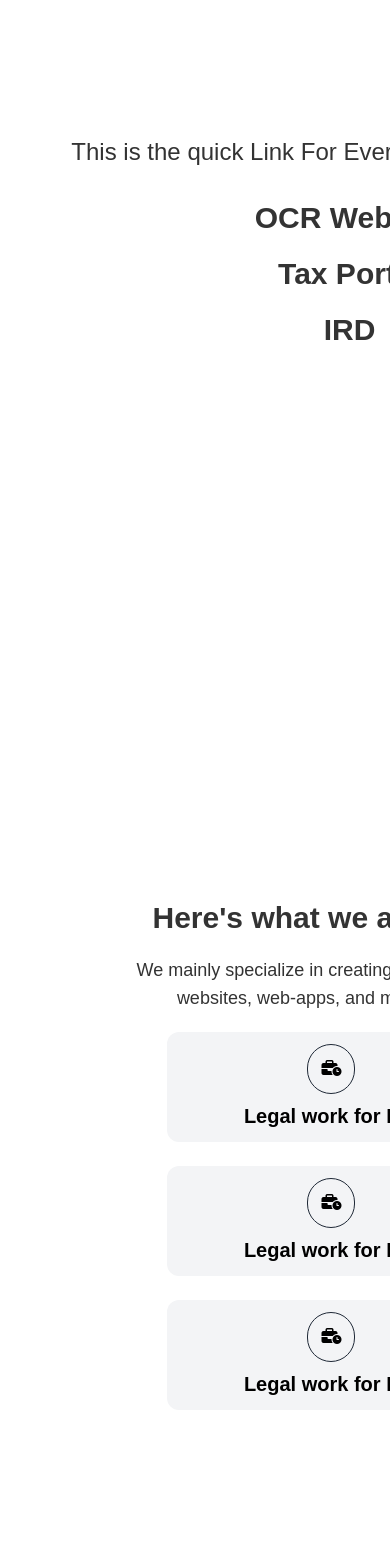
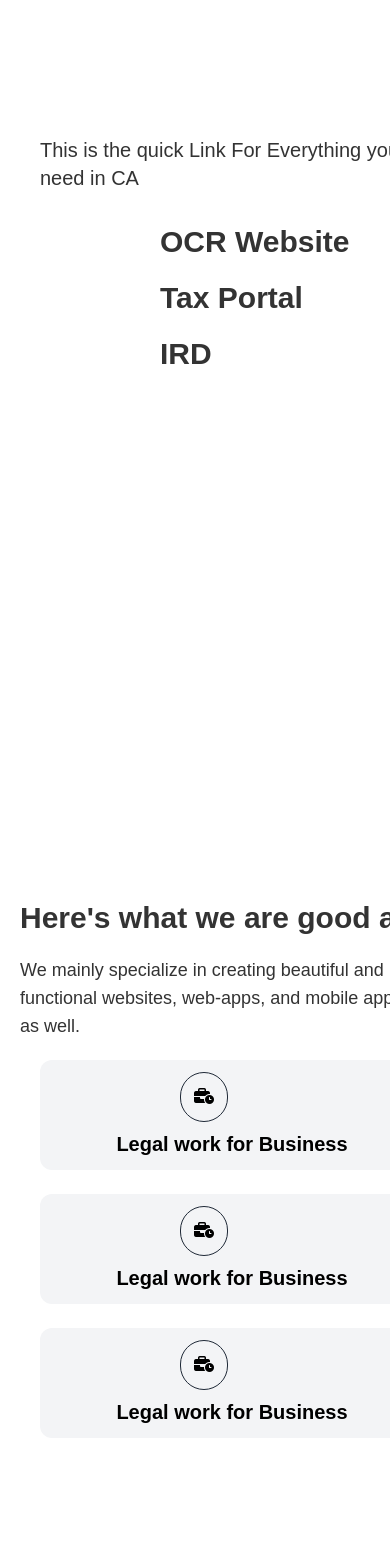
Before and after one commit to bhuwanpp/Kdr-Single-Page, a React (Vite) app: page / in a window 390 px wide. Shown: the part 3700-5268 px from the top of the page. Built offline with nearby package versions, Linux system fonts and the light colour scheme.

Commit message:
made responsive in contact page services
quick links

```diff
--- a/src/Routes/Contact.jsx
+++ b/src/Routes/Contact.jsx
@@ -51,15 +51,15 @@ export default function ContactUs() {
 
 
   return(
-<div className="contact-us  pt-32 grid gap-5  text-2xl  justify-center ml-20" id="contact">
-<h5 className="text-center  text-3xl font-bold underline">Contact Information</h5>
-  <div className="phone flex items-center gap-10">
-  <i className="fa-solid fa-phone text-5xl mr-5"></i>
-  <p className="hover:scale-105 duration-1000 cursor-pointer  underline underline-offset-2 text-blue-600 " onClick={() => handleNumberClick('9847508342')}>+977 9847508342 </p>
-  <p>[H.O.]</p>
+<div className="contact-us  pt-32 grid gap-5  text-2xl  sm:justify-center justify-start ml-10 " id="contact">
+<h5 className=" text-start sm:text-center  text-3xl font-bold underline">Contact Information</h5>
+  <div className="phone grid gap-5 sm:flex items-center ">
+  <i className="fa-solid fa-phone text-5xl ml-10 sm:ml-0 mr-5"></i>
+  <p className="  hover:scale-105 duration-1000 cursor-pointer  underline underline-offset-2 text-blue-600 " onClick={() => handleNumberClick('9847508342')}>+977 9847508342 </p>
+  <p className="ml-10 sm:ml-0">[H.O.]</p>
 
   <p className="hover:scale-105 duration-1000 cursor-pointer  underline underline-offset-2 text-blue-600 " onClick={() => handleNumberClick('98036108050')}>+977 9803610850 </p>
-  <p>[B.O.]</p>
+  <p className="ml-10 sm:ml-0">[B.O.]</p>
   </div>
   {/* whatsapp */}
   <div className="whatsapp flex">
@@ -74,34 +74,34 @@ export default function ContactUs() {
   {/* gmail */}
   <div className="gmail flex">
     <p>Gmail : </p>
-    <p className="underline ml-9 underline-offset-2 text-blue-600 cursor-pointer hover:scale-105 duration-1000" onClick={() => window.location.href = 'mailto: kdrconsultancy2078@gmail.com'}>kdrconsultancy2078@gmail.com</p>
+    <p className="underline sm:text-2xl text-xl  sm:ml-10 ml-3 underline-offset-2 text-blue-600 cursor-pointer hover:scale-105 duration-1000" onClick={() => window.location.href = 'mailto: kdrconsultancy2078@gmail.com'}>kdrconsultancy2078@gmail.com</p>
   </div>
 
 {/* address  */}
-<h5 className="text-center  text-3xl mt-10 font-bold underline">Address</h5>
+<h5 className=" ml-20 sm:ml-0 text-start sm:text-center  text-3xl mt-10 font-bold underline">Address</h5>
 {/* head office  */}
 
-<div className="head-office flex relative">
+<div className="head-office grid gap-1 sm:flex relative">
 <p className="mr-5">[Head Office]:</p>
 <a href="https://www.google.com/maps?output=search&q=kdr+consultancy&source=lnms&entry=mc&sa=X&ved=2ahUKEwii-I65x8yAAxXAyqACHUDSBZEQ0pQJegQICxAB" target="_blank">
-<p className="underline cursor-pointer">Putalisadak-28, Kathmandu (Near Shankardev Campus)
-<p className=" add-absolute absolute   pointer-events-none right-36 bg-blue-50 text-black rounded-md font-mono text-base border opacity-0">Click address to go to location </p>
+<p className="underline cursor-pointer w-96 sm:w-full">Putalisadak-28, Kathmandu (Near Shankardev Campus)
+<p className=" add-absolute absolute   pointer-events-none right-52 sm:right-36 bg-blue-50 text-black rounded-md font-mono text-base border opacity-0">Click address to go to location </p>
 </p>
 </a>
 </div>
 {/* Branch office */}
 
 
-<div className="branch-office flex">
+<div className="branch-office grid gap-1 sm:flex">
 <p className="mr-5">[Branch Office]:</p>
 <a href="#" target='_blank'>
-<p className="underline cursor-pointer">
+<p className="underline cursor-pointer w-96 sm:w-full">
 Sita RiceMill-02, Tilottama, Butwal
 </p>
 </a>
 </div>
-<div className="icon flex ml-80  w-20 mt-5 justify-between items-center">
-  <a href="https://www.facebook.com/KDRconsultacypvtltd" target="_blank">
+<div className="icon flex ml-24 sm:ml-0 justify-start sm:justify-center items-center mt-5">
+  <a href="https://www.facebook.com/KDRconsultacypvtltd" target="_blank" className="mr-10">
 <i className="fa-brands fa-square-facebook text-3xl hover:scale-110 duration-500 "></i>
   </a>
   <a href="https://www.instagram.com/kdr_consultancy_pvt_ltd/" target="_blank">
--- a/src/Routes/QuickLinks.jsx
+++ b/src/Routes/QuickLinks.jsx
@@ -3,10 +3,10 @@ import React from 'react'
 export default function QuickLinks() {
   return (
     <>
-    <div className="quick-links h-screen pt-52 text-xl text-center" id='quick-links'>
-      <h2 className='text-2xl'>This is the quick Link For Everything you need in CA </h2>
+    <div className="quick-links h-screen pt-52 text-xl  ml-10 sm:ml-0  text-start sm:text-center" id='quick-links'>
+      <h2 className='sm:text-2xl w-96 sm:w-full'>This is the quick Link For Everything you need in CA </h2>
 
-    <div className="links mt-8   text-3xl transition-all  font-semibold">
+    <div className="links mt-8 ml-28 sm:ml-0   text-3xl transition-all  font-semibold">
         <div className="ocr   mb-5 ">
         <a href="https://application.ocr.gov.np/faces/OnlineUserLogin.jsp" className='p-2  hover:underline  underline-offset-4 hover:drop-shadow-md ' target='_blank'>OCR Website</a>
           </div>
--- a/src/Routes/Services.jsx
+++ b/src/Routes/Services.jsx
@@ -4,87 +4,13 @@ import Services1 from "../services/Services1";
 import Services2 from "../services/Services2";
 import Services3 from "../services/Services3";
 
-// // js
-// const ServicesGrid = () => {
-//   const [isLegalVisible, setLegalVisible] = useState(false);
-//   const [isFirstVisible, setFirstVisible] = useState(false);
-//   const [isSecondVisible, setSecondVisible] = useState(false);
-
-//   const legalFun = () => {
-//     setLegalVisible(!isLegalVisible);
-//     setFirstVisible(false);
-//     setSecondVisible(false);
-//   };
-
-//   const firstLists = () => {
-//     setFirstVisible(!isFirstVisible);
-//   };
-//   const secondLists = () => {
-//     setSecondVisible(!isSecondVisible);
-//   };
-//   //end js
-
-//   // coponents
-
-// const DownList = ({ buttonLabel }) => {
-//   return (
-//     <div className="downList">
-//       <div className="one flex ml-24 mb-3 mt-3">
-//         <i className="fa-solid fa-arrow-turn-up rotate-90 mr-2"></i>
-//         <button>{buttonLabel}</button>
-//       </div>
-//       {/* Add more content as needed */}
-//     </div>
-//   );
-// };
-//   return (
-//     <>
-//       {/* services */}
-//       <div className="services flex justify-center  mr-5 mb-20 text-black">
-//     {/* legal work for business */}
-
-//         <div className="services-1  w-96 p-3 text-center ml-10 rounded-xl bg-gray-100 cursor-pointer hover:bg-white duration-500 hover:shadow-lg">
-//           <div className="up  w-12 mb-2 px-2 py-3 border border-gray-800  rounded-full  hover:shadow-lg ml-32">
-//           <i className="fa-solid fa-business-time"></i>
-//                </div>
-//           <button onClick={legalFun}>
-//             <h2 className="text-xl font-semibold">Legal work for Business</h2>
-//           </button>
-//           {isLegalVisible && ( // Only show the content if isLegalVisible is true
-//             <div className="lists">
-//               {/* one  */}
-//               <div className="one flex ml-20 mb-3 mt-3">
-//                 <i className="fa-solid fa-arrow-turn-up rotate-90 mr-2"></i>
-//                 <button onClick={firstLists}>Co.Registration</button>
-//               </div>
-//               {isFirstVisible && <DownList buttonLabel="OCR"/>}
-//               {isFirstVisible && <DownList buttonLabel="Ward"/>}
-//               {isFirstVisible && <DownList buttonLabel="IRD"/>}
-
-//               {/* two  */}
-//               <div className="one flex ml-20 mb-3 mt-3">
-//                 <i className="fa-solid fa-arrow-turn-up rotate-90 mr-2"></i>
-//                 <button onClick={secondLists}>Co.Renewal</button>
-//               </div>
-//               {isSecondVisible && <DownList buttonLabel="OCR"/>}
-//               {isSecondVisible && <DownList buttonLabel="Ward"/>}
-//               {isSecondVisible && <DownList buttonLabel="IRD"/>}
-
-
-//             </div>
-//           )}
-//         </div>
-//       </div>
-//     </>
-//   );
-// };
 
 const Services = () => {
   return (
-    <div className="main-services grid items-center justify-center pt-32  pb-20" id="services">
-      <div className="here mb-5">
-        <h2 className="text-3xl text-center mb-5 font-bold">Here's what we are good at.</h2>
-        <p className="text-lg text-center ml-5">We mainly specialize in creating beautiful and functional websites, web-apps, and mobile apps as well.</p>
+    <div className="main-services grid items-start sm:items-center justify-start sm:justify-center pt-32  pb-20" id="services">
+      <div className="here text-start sm:text-center mb-5">
+        <h2 className="text-3xl ml-5 sm:ml-0  mb-5 font-bold">Here's what we are good at.</h2>
+        <p className="text-lg w-96  ml-5">We mainly specialize in creating beautiful and functional websites, web-apps, and mobile apps as well.</p>
       </div>
       <div className="service-components grid gap-6 ">
 
--- a/src/services/Services1.jsx
+++ b/src/services/Services1.jsx
@@ -38,7 +38,7 @@ const DownList = ({ buttonLabel }) => {
   return (
     <>
       {/* services */}
-      <div className="services flex justify-center  mr-5  text-black">
+      <div className="services flex justify-start sm:justify-center  mr-5  text-black">
     {/* legal work for business */}
 
         <div className="services-1  w-96 p-3 text-center ml-10 rounded-xl bg-gray-100 cursor-pointer hover:bg-white duration-500 hover:shadow-lg">
--- a/src/services/Services2.jsx
+++ b/src/services/Services2.jsx
@@ -38,7 +38,7 @@ const DownList = ({ buttonLabel }) => {
   return (
     <>
       {/* services */}
-      <div className="services flex justify-center  mr-5  text-black">
+      <div className="services flex justify-start sm:justify-center  mr-5  text-black">
     {/* legal work for business */}
 
         <div className="services-1  w-96 p-3 text-center ml-10 rounded-xl bg-gray-100 cursor-pointer hover:bg-white duration-500 hover:shadow-lg">
--- a/src/services/Services3.jsx
+++ b/src/services/Services3.jsx
@@ -38,7 +38,7 @@ const DownList = ({ buttonLabel }) => {
   return (
     <>
       {/* services */}
-      <div className="services flex justify-center  mr-5  text-black">
+      <div className="services flex justify-start sm:justify-center  mr-5  text-black">
     {/* legal work for business */}
 
         <div className="services-1  w-96 p-3 text-center ml-10 rounded-xl bg-gray-100 cursor-pointer hover:bg-white duration-500 hover:shadow-lg">
```
